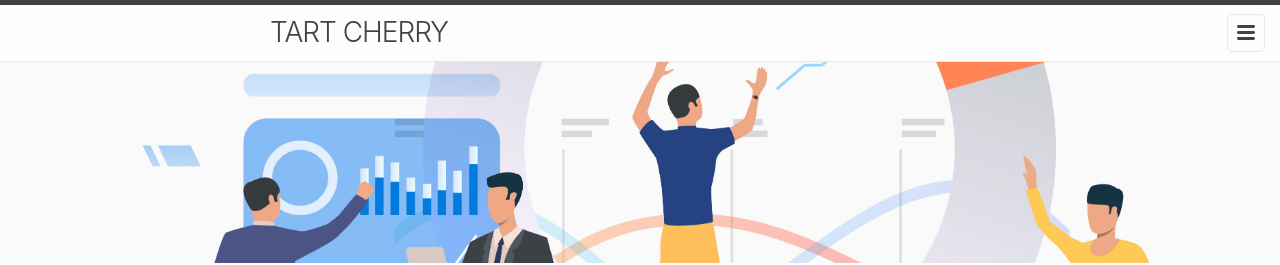
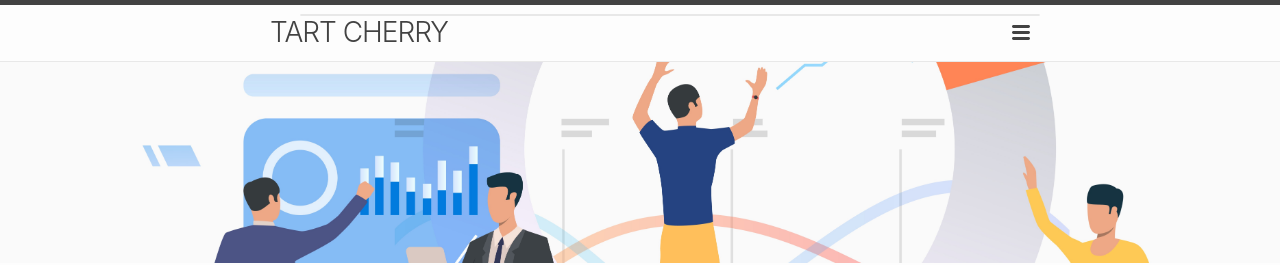
Before and after one commit to ytyimin/tart-cherry, a Jekyll site: the page built from index.markdown, in a window 1280 px wide. Shown: the top 265 px of the page. Built offline with Jekyll 4.4.1, drawn with Linux system fonts in a browser that asks for light colours.

Commit message:
Update _layout.scss

```diff
--- a/_sass/minima/_layout.scss
+++ b/_sass/minima/_layout.scss
@@ -29,9 +29,9 @@
 }
 
 .site-nav {
-  position: absolute;
+  position: relative;
   top: 9px;
-  right: $spacing-unit / 2;
+  left: $spacing-unit;
   background-color: $background-color;
   border: 1px solid $grey-color-light;
   border-radius: 5px;
```
